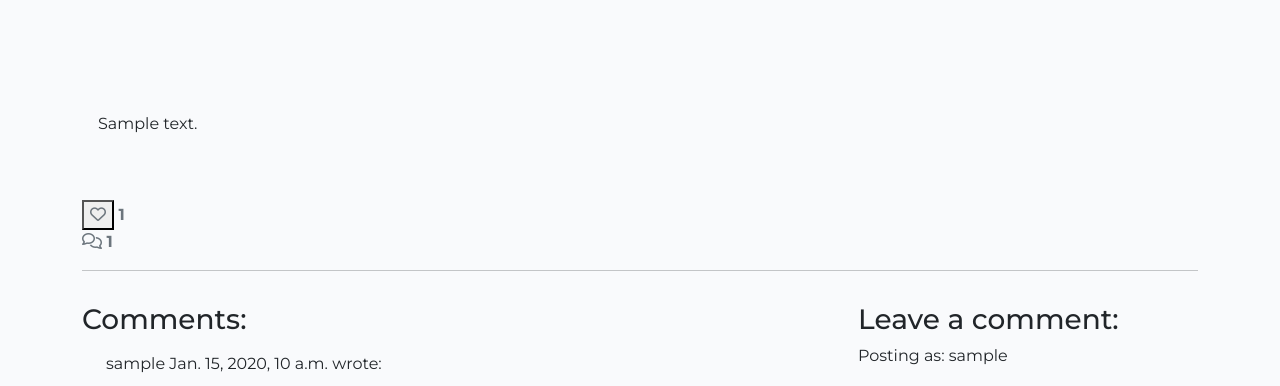
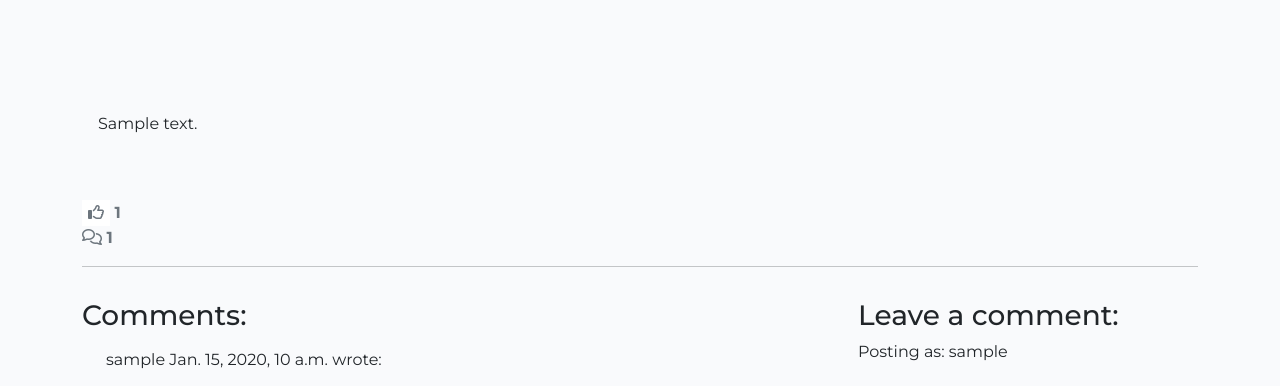
Before and after one commit to Judit3/blog-with-django, a Django app: a page that uses blog/templates/blog/post_detail.html in a window 1280 px wide. Shown: the part 285-671 px from the top of the page. Run offline with Django 4.2, Linux system fonts and the light colour scheme; a user stored in the database is signed in; tables that the repository leaves empty hold one stand-in row (values such as "Sample post"); some libraries are stand-ins or nearby versions.

Commit message:
remove change of button when liked and favourites

```diff
--- a/blog/templates/blog/post_detail.html
+++ b/blog/templates/blog/post_detail.html
@@ -51,16 +51,10 @@
         {% if user.is_authenticated %}
         <form class="d-inline" action="{% url 'post_like' post.slug %}" method="POST">
           {% csrf_token %}
-          {% if liked %}
-          <button type="submit" name="blogpost_id" value="{{ post.slug }}" class="text-secondary btn-like"><i
-              class="fa-solid fa-heart"></i></button>
-          {% else %}
-          <button type="submit" name="blogpost_id" value="{{ post.slug }}" class="text-secondary btn-like"><i
-              class="fa-regular fa-heart"></i></button>
-          {% endif %}
+          <button type="submit" name="blogpost_id" value="{{ post.slug }}" class="text-secondary btn-like"><i class="fa-regular fa-thumbs-up"></i></button>
         </form>
         {% else %}
-        <span class="text-secondary btn-like"><i class="fa-regular fa-heart"></i></span>
+        <span class="text-secondary btn-like"><i class="fa-regular fa-thumbs-up"></i></span>
         {% endif %}
         <span class="text-secondary">{{ post.number_of_likes }}</span>
       </strong>
--- a/blog/views.py
+++ b/blog/views.py
@@ -5,7 +5,7 @@ from django.http import HttpResponseRedirect
 from .models import Post, Comment
 from .forms import CommentForm
 
-# Create your views here.
+
 class PostList(generic.ListView):
     queryset = Post.objects.filter(status=1)
     template_name = "blog/index.html"
@@ -97,14 +97,16 @@ def comment_delete(request, slug, comment_id):
 
 
 class PostLike(View):
-
+    """
+    view to like comment
+    """
     def post(self, request, slug):
         post = get_object_or_404(Post, slug=slug)
 
         if post.likes.filter(id=request.user.id).exists():
             post.likes.remove(request.user)
             messages.add_message(
-                request, messages.ERROR, 'You have just unliked this post')
+                request, messages.ERROR, 'You have unliked this post')
         else:
             post.likes.add(request.user)
             messages.add_message(
--- a/project/settings.py
+++ b/project/settings.py
@@ -27,7 +27,7 @@ TEMPLATES_DIR = os.path.join(BASE_DIR, 'templates')
 SECRET_KEY = os.environ.get("SECRET_KEY")
 
 # SECURITY WARNING: don't run with debug turned on in production!
-DEBUG = False
+DEBUG = True
 
 ALLOWED_HOSTS = ['8000-judit3-blogwithdjango-38og9s7blzv.ws-eu108.gitpod.io', '.herokuapp.com']
 
--- a/static/css/style.css
+++ b/static/css/style.css
@@ -153,6 +153,11 @@ body {
     background: #e87510;
 }
 
+.btn-like {
+    background-color: #fff;
+    border: none;
+}
+
 .faded {
     color: rgb(172, 175, 175);
 }
```
Also changed, not shown: blog/models.py (+0 -7 lines), blog/migrations/0010_post_favourite.py (added).
